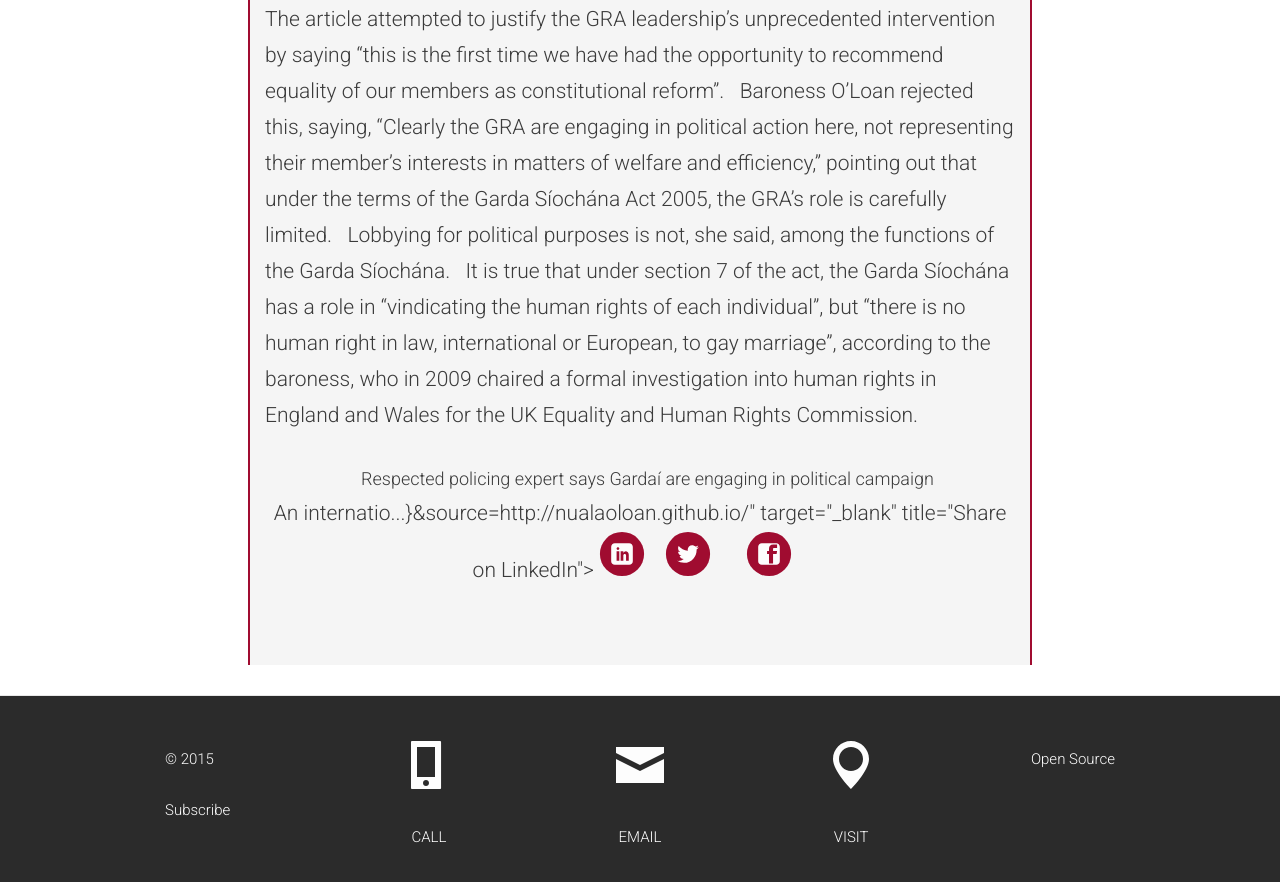
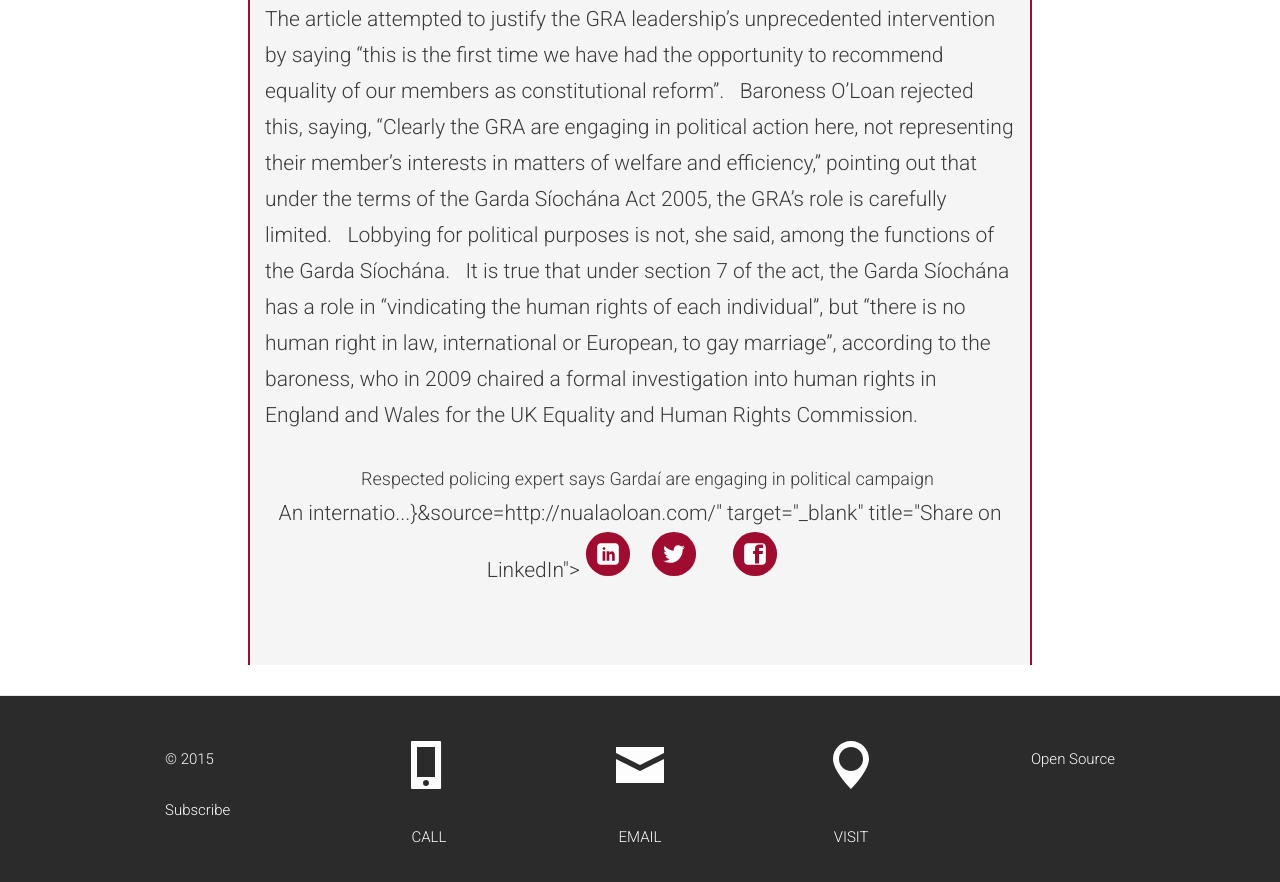
Before and after one commit to nualaoloan/nualaoloan, a Jekyll site: the page built from _posts/policing/_posts/2015-04-30-garda-referendum-involvement.md, in a window 1280 px wide and 900 px high, scrolled down 1133 px. Shown: the top 882 px of the window. Built offline with Jekyll 4.4.1, drawn with Linux system fonts in a browser that asks for light colours; some web fonts are replaced.

Commit message:
Update _config.yml
Update site URL

```diff
--- a/_config.yml
+++ b/_config.yml
@@ -6,8 +6,8 @@ email: oloann@parliament.uk
 open-source: "Open Source"
 hero: "/images/ian_knox_cartoon.jpg"
 
-baseurl: "" # the subpath of your site, e.g. /blog/
-url: http://nualaoloan.github.io/ # the base hostname & protocol for your site
+baseurl: # the subpath of your site, e.g. /blog/
+url: http://nualaoloan.com/ # the base hostname & protocol for your site
 paginate: 5
 
 # Gems
```
